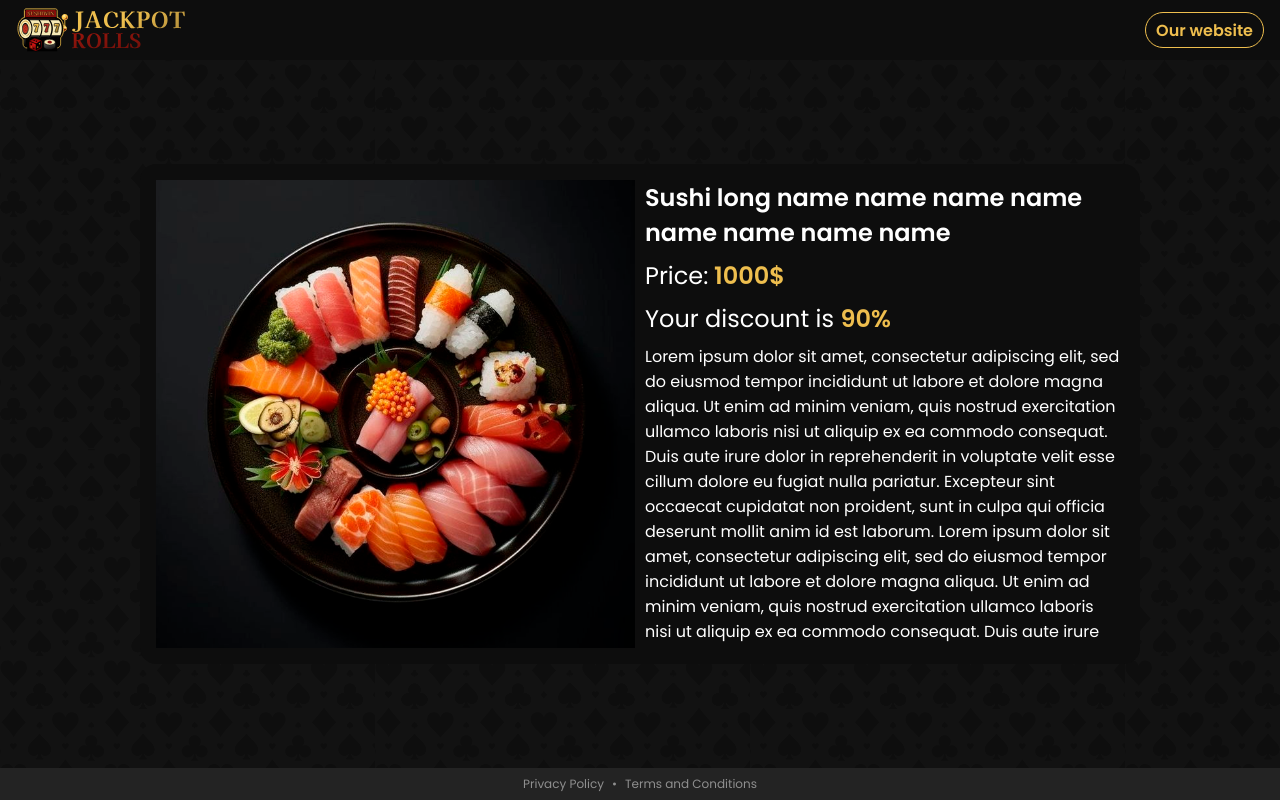
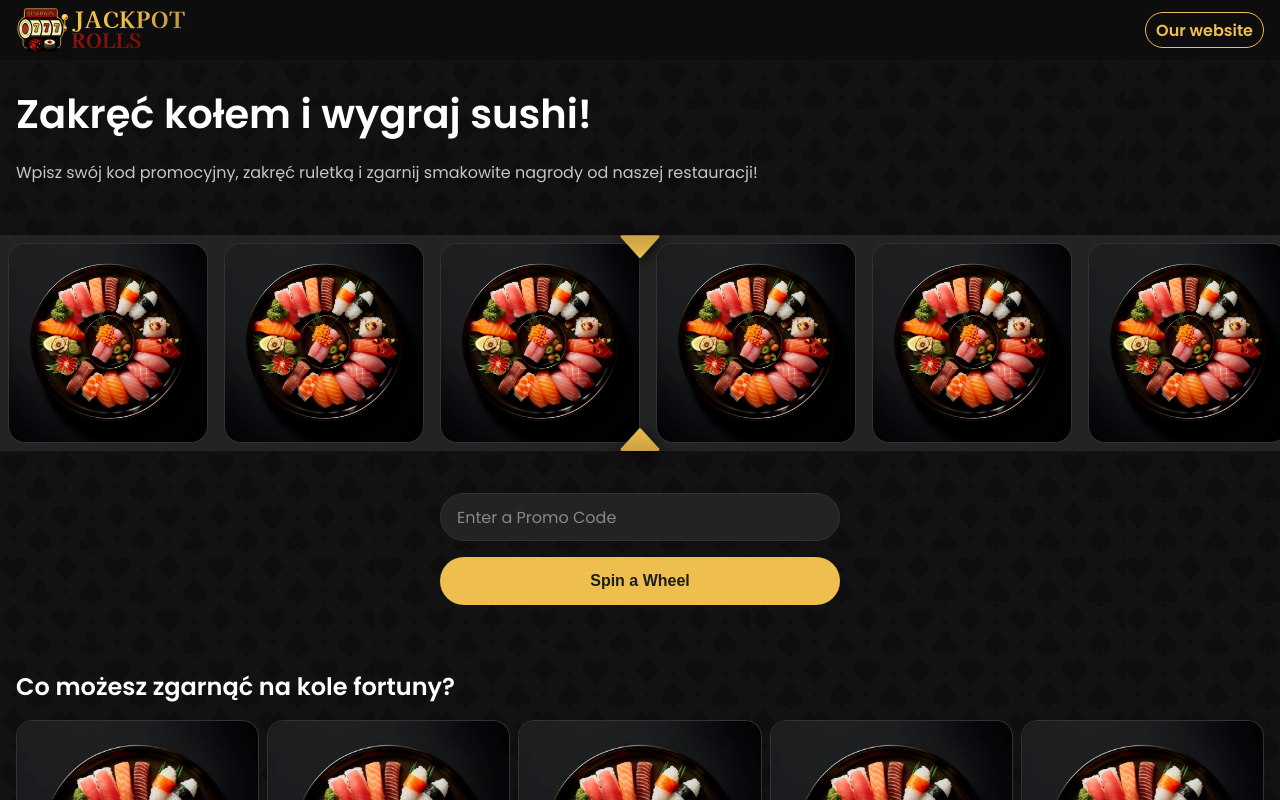
Before and after one commit to monolit9951/sushi-casino, a React (Vite) app: page /prize in a window 1280 px wide. Shown: the top 800 px of the page. Built offline with nearby package versions, Linux system fonts and the light colour scheme.

Commit message:
few fixes

```diff
--- a/src/App.tsx
+++ b/src/App.tsx
@@ -1,8 +1,6 @@
 import Home from "./pages/home/Home.tsx";
 import "./index.scss";
 // import { QueryClient, QueryClientProvider } from "@tanstack/react-query";
-import { Route, Routes } from "react-router-dom";
-import PrizePage from "./pages/prize/prize.tsx";
 import Header from "./components/header/header.tsx";
 import Footer from "./components/footer/footer.tsx";
 
@@ -12,12 +10,7 @@ function App() {
   return (
     <div className="App">
       <Header />
-
-      <Routes>
-          <Route path="/" Component={Home}/>
-          <Route path="/prize" Component={PrizePage}/>
-      </Routes>
-
+      <Home />
       <Footer />
     </div>
   );
--- a/src/components/modalSlider/modalSlider.tsx
+++ b/src/components/modalSlider/modalSlider.tsx
@@ -116,7 +116,7 @@ const ModalSlider: FC <ModalSlideInterface>= ({handleCloseModalCallback}) =>{
                         </div>
                     </div>
                     <div className="modalSlide_closeButton">
-                        <button className="button_global_presset">Countinue</button>
+                        <button className="button_global_presset" onClick={handleUnmountModal}>Countinue</button>
                     </div>
                 </div>
             </div>
--- a/src/components/roulette/roulette.tsx
+++ b/src/components/roulette/roulette.tsx
@@ -107,12 +107,12 @@ const Roulette: FC = () =>{
             setSpinning(false);
 
             // используем зафиксированную ширину
-            const center = currentDistance + fixedContainerWidth.current / 2;
-            const index = Math.floor(center / ITEM_WIDTH) % items.length;
+            // const center = currentDistance + fixedContainerWidth.current / 2;
+            // const index = Math.floor(center / ITEM_WIDTH) % items.length;
 
             // console.log("Выпало:", items[index]);
             // setSushiPropName(items[index].name)
-                setModalPrizeShow(true)
+            setModalPrizeShow(true)
         }
     };
 
@@ -151,8 +151,7 @@ const Roulette: FC = () =>{
             <button className="button_global_presset" onClick={startSpinning} disabled={spinning}>Spin a Wheel</button>
         </div>
 
-        {/* {modalPrizeShow && <ModalPrize handleCloseModalCallback={handleCloseModalCallback} name={sushiPropName}/>} */}
-        { modalPrizeShow && <ModalSlider handleCloseModalCallback = {handleCloseModalCallback}/>}
+        {modalPrizeShow && <ModalSlider handleCloseModalCallback = {handleCloseModalCallback}/>}
     </div>
     )
 }
--- a/src/pages/home/home.scss
+++ b/src/pages/home/home.scss
@@ -1,7 +1,10 @@
 @use '../../assets/styles/globals.scss' as globals;
 
 main{
-    background: url('../../assets/images/blackBack.svg');
+    background-image: url('../../assets/images/blackBack.svg');
+    // background-repeat: no-repeat;
+    //  background-size: cover;
+
     > .main_container{
         padding: 24px 0 99px 0;
 
--- a/src/pages/prize/prize.scss
+++ /dev/null
@@ -1,117 +0,0 @@
-@use '../../assets/styles/globals.scss' as globals;
-
-.prizePage{
-    display: flex;
-    flex: 1;
-    flex-direction: column;
-
-    > .prizePage_container{
-        flex: 1;
-        height: 100%;
-        background: url('../../assets/images/blackBack.svg');
-        display: flex;
-        align-items: center;
-        justify-content: space-around;
-
-        > .prizePage_card{
-            height: 500px;
-            max-width: 1000px;
-            width: 100%;
-            background-color: globals.$color-black;
-            color: white;
-            border-radius: 16px;
-            padding: 16px;
-            box-sizing: border-box;
-            display: flex;
-            gap: 10px;
-
-            > .prizePage_card_image{
-                flex: 1;
-                height: 100%;
-
-                > img{
-                    height: 100%;
-                    aspect-ratio: 1/1;
-                    width: 100%;
-                    object-fit: cover;
-                }
-            }
-
-            > .prizePage_card_description{
-                overflow-y: auto;
-                overflow-x: hidden;
-                flex: 1;
-
-                > .prizePage_card_heading{
-                    font-size: 24px;
-                    font-weight: 600;
-                }
-
-                > .prizePage_card_price{
-                    margin-top: 8px;
-                    font-weight: 600;
-                    font-size: 24px;
-                    color: globals.$color-yellow-main;
-                    span{
-                        color: white;
-                        font-weight: 400;
-                    }
-                }
-
-                > .prizePage_card_additional{
-                    margin-top: 8px;
-                    font-size: 24px;
-                    font-weight: 600;
-                    color: globals.$color-yellow-main;
-                    > span{
-                        font-weight: 400;
-                        color: white;
-                    }
-                }
-
-                > .prizePage_card_description{
-                    font-weight: 400;
-                    margin-top: 8px;
-                }
-
-                > .linkLikeSkeletonButton_global_presset{
-                    margin: 8px auto;
-                }
-            }
-
-        }
-    }
-}
-
-@media (max-width: 1000px) {
-    .prizePage {
-        > .prizePage_container {
-            padding: 16px;
-            display: block;
-
-            > .prizePage_card {
-                display: flex;
-                flex-direction: column;
-                height: auto;
-
-                > .prizePage_card_image {
-                    width: 100%;
-                    height: auto;
-
-                    > img {
-                        width: 100%;
-                        height: auto;
-                        aspect-ratio: 1 / 1;
-                        object-fit: cover;
-                        border-radius: 16px 16px 0 0;
-                    }
-                }
-
-                > .prizePage_card_description {
-                    overflow-y: visible;
-                    margin-top: 16px;
-                }
-            }
-        }
-    }
-}
--- a/src/pages/prize/prize.tsx
+++ /dev/null
@@ -1,43 +0,0 @@
-import "./prize.scss"
-import sushiSample from '../../assets/images/sushiSample.png'
-import { Link } from "react-router-dom"
-
-function PrizePage(){
-    return(
-        <div className="prizePage">
-            <div className="prizePage_container">
-                <div className="prizePage_card">
-                    <div className="prizePage_card_image">
-                        <img src={sushiSample} alt="sushi" />
-                    </div>
-                    <div className="prizePage_card_description">
-                        <div className="prizePage_card_heading">Sushi long name name name name name name name name</div>
-                        <div className="prizePage_card_price"><span>Price:</span> 1000$</div>
-                        <div className="prizePage_card_additional"><span>Your discount is </span>90%</div>
-                        <div className="prizePage_card_description">
-                            Lorem ipsum dolor sit amet, consectetur adipiscing elit,
-                            sed do eiusmod tempor incididunt ut labore et dolore magna
-                            aliqua. Ut enim ad minim veniam, quis nostrud exercitation
-                            ullamco laboris nisi ut aliquip ex ea commodo consequat.
-                            Duis aute irure dolor in reprehenderit in voluptate velit
-                            esse cillum dolore eu fugiat nulla pariatur. Excepteur sint
-                            occaecat cupidatat non proident, sunt in culpa qui officia
-                            deserunt mollit anim id est laborum.
-                            Lorem ipsum dolor sit amet, consectetur adipiscing elit,
-                            sed do eiusmod tempor incididunt ut labore et dolore magna
-                            aliqua. Ut enim ad minim veniam, quis nostrud exercitation
-                            ullamco laboris nisi ut aliquip ex ea commodo consequat.
-                            Duis aute irure dolor in reprehenderit in voluptate velit
-                            esse cillum dolore eu fugiat nulla pariatur. Excepteur sint
-                            occaecat cupidatat non proident, sunt in culpa qui officia
-                            deserunt mollit anim id est laborum.
-                        </div>
-                        <Link to={'/product'} className="linkLikeSkeletonButton_global_presset">View sushi</Link>
-                    </div>
-                </div>
-            </div>
-        </div>
-    )
-}
-
-export default PrizePage
```
